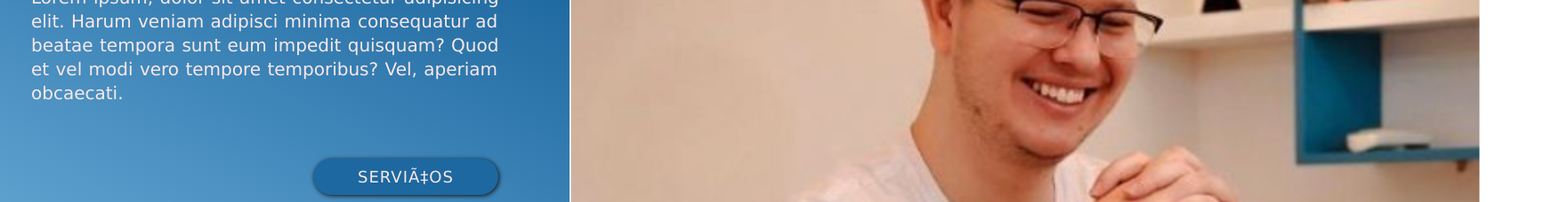
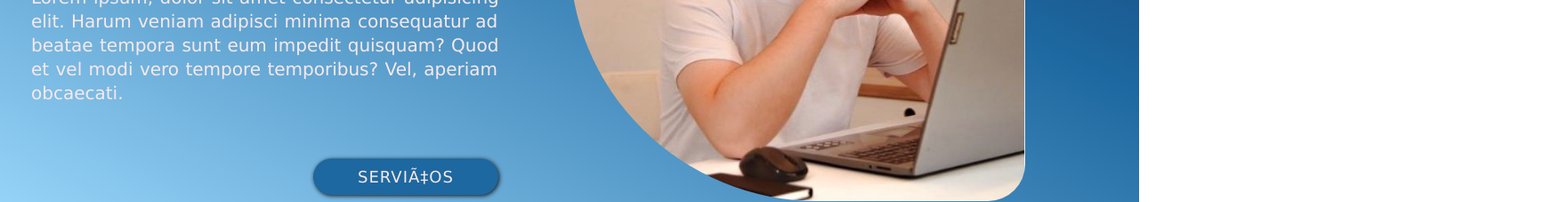
Before and after one commit to icarso/projetoContadorTom, a plain HTML site: page index.html in a window 1280 px wide. Shown: the part 414-642 px from the top of the page at 89% size, 1744 px wide, since content can reach past the window. Drawn offline with Linux system fonts and the light colour scheme.

Commit message:
Correção de bug na foto principal

```diff
--- a/style.css
+++ b/style.css
@@ -113,7 +113,7 @@ h1 {
 }
 
 #foto {
-    width: 80vw;
+    width: 80%;
     border-radius: 250px 250px 45px 300px;
     margin-right: 80px;
     margin-top: 32px;
```
